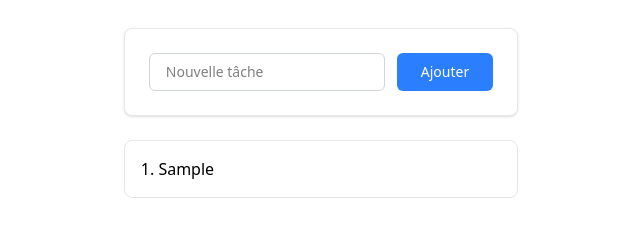
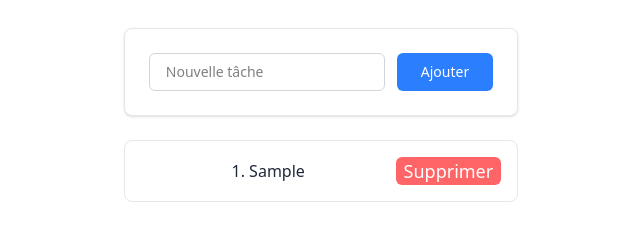
Before and after one commit to mxou/To-do-list-Typescript, a website with bundled scripts: page index.html in a window 1280 px wide. Both pictures are taken after typing "Sample" into the empty fields and a click on the button "Ajouter". Shown: the part 52-292 px from the top of the page, without its empty margins (319-959 px from the left). Built offline with nearby package versions, Linux system fonts and the light colour scheme.

Commit message:
rework del button css

```diff
--- a/src/index.ts
+++ b/src/index.ts
@@ -36,9 +36,8 @@ function renderTasks(): void {
     }`;
 
     const deleteButton = document.createElement("button");
-    deleteButton.innerHTML = "×";
-    deleteButton.className =
-      "ml-3 w-6 h-6 text-gray-400 hover:text-red-500 hover:bg-red-50 rounded-full flex items-center justify-center text-lg font-light transition-colors opacity-0 group-hover:opacity-100";
+    deleteButton.innerHTML = "Supprimer";
+    deleteButton.className = "text-white rounded-md cursor-pointer px-2 bg-red-400 hover:text-red-50 flex items-center justify-center text-lg font-light ";
     deleteButton.addEventListener("click", (e) => {
       e.stopPropagation(); // ⚡ évite de déclencher le "done"
       deleteTask(task.id);
@@ -46,6 +45,7 @@ function renderTasks(): void {
 
     const text = document.createElement("span");
     text.textContent = `${task.id}. ${task.title}`;
+    text.className = `flex-1 text-gray-800 ${task.done ? "line-through text-gray-500" : ""}`;
 
     // li.textContent = `${task.id} . [${task.done ? "x" : ""}] ${task.title}`;
     if (task.done) {
```
Also changed, not shown: dist/index.js, src/output.css, 1 other file.
